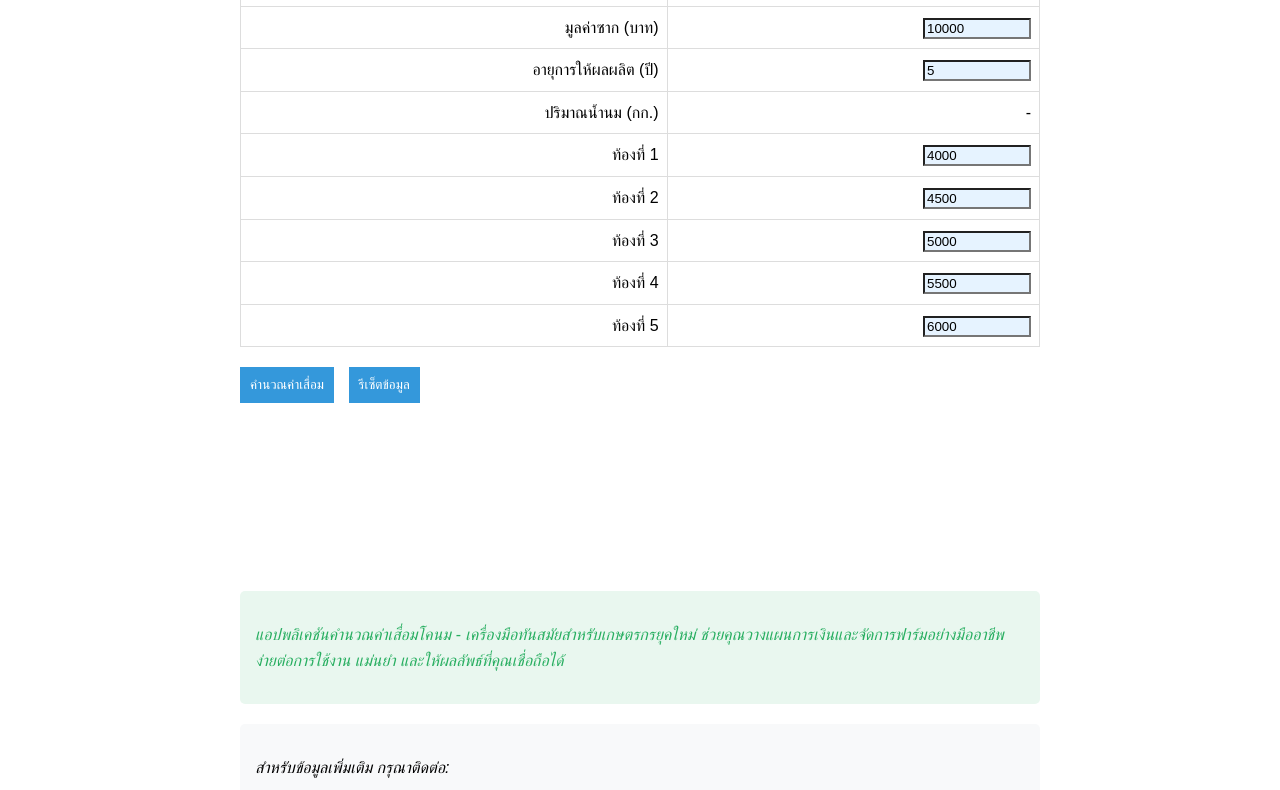
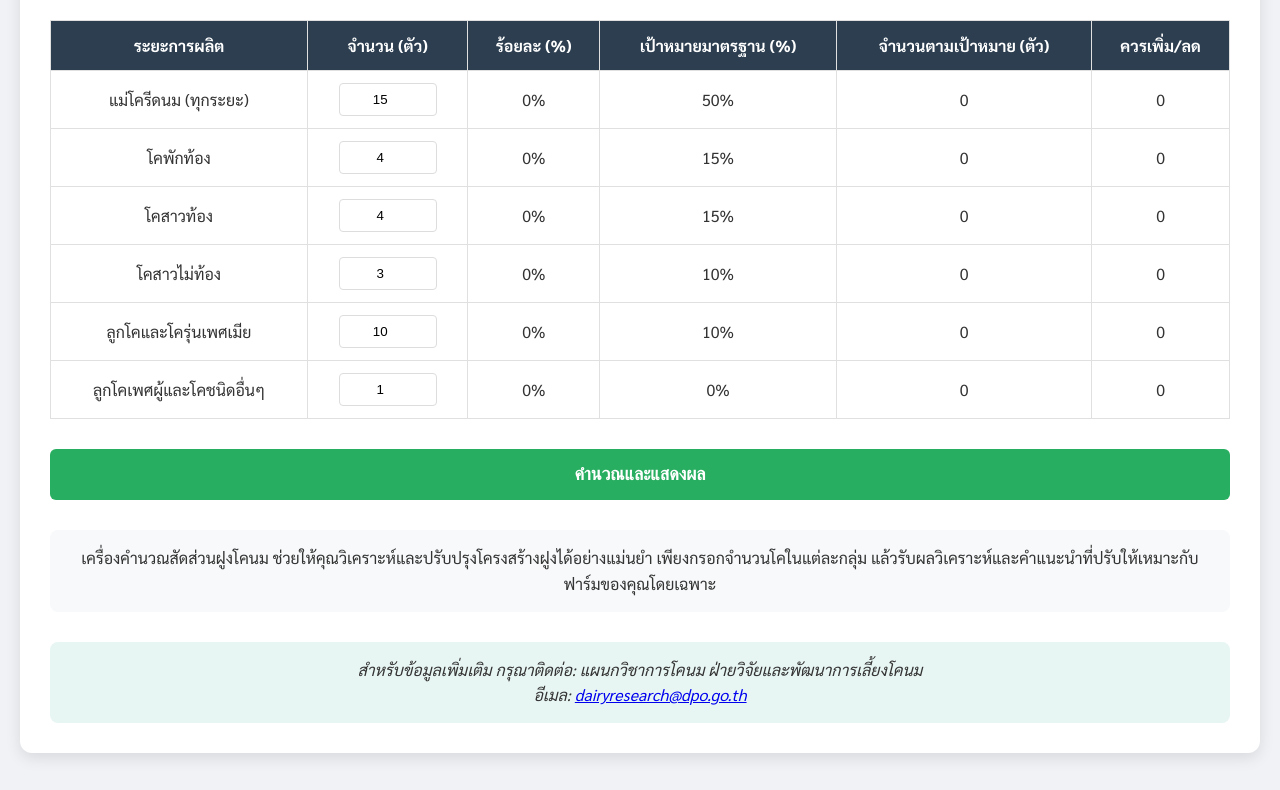
Before and after one commit to ritsawai/index.html, a plain HTML site: page index.html in a window 1280 px wide. Shown: the part 151-941 px from the top of the page. Drawn offline with nearby package versions, Linux system fonts and the light colour scheme.

Commit message:
Update index.html

```diff
--- a/index.html
+++ b/index.html
@@ -3,223 +3,259 @@
 <head>
     <meta charset="UTF-8">
     <meta name="viewport" content="width=device-width, initial-scale=1.0">
-    <title>แอปพลิเคชันคำนวณค่าเสื่อมโคนม</title>
-    <script src="https://cdn.jsdelivr.net/npm/chart.js"></script>
+    <title>เครื่องคำนวณสัดส่วนฝูงโคนม</title>
     <style>
-        body { font-family: Arial, sans-serif; line-height: 1.6; padding: 20px; max-width: 800px; margin: 0 auto; }
-        h1 { color: #2c3e50; }
-        table { border-collapse: collapse; width: 100%; margin-bottom: 20px; }
-        th, td { border: 1px solid #ddd; padding: 8px; text-align: right; }
-        th { background-color: #f2f2f2; }
-        input { width: 100px; }
-        .blue-cell { background-color: #e6f3ff; }
-        button { padding: 10px; background-color: #3498db; color: white; border: none; cursor: pointer; margin-right: 10px; }
-        button:hover { background-color: #2980b9; }
-        .contact-info { margin-top: 20px; font-style: italic; background-color: #f8f9fa; padding: 15px; border-radius: 5px; }
-        .app-description { margin-top: 20px; font-style: italic; background-color: #e9f7ef; padding: 15px; border-radius: 5px; color: #27ae60; }
-        .explanation { margin-top: 10px; font-style: italic; color: #666; }
-        .error { color: red; margin-top: 10px; }
+        :root {
+            --primary-color: #2c3e50;
+            --secondary-color: #27ae60;
+            --background-color: #f0f2f5;
+            --card-background: #ffffff;
+            --text-color: #333333;
+        }
+        body {
+            font-family: 'Sarabun', sans-serif;
+            line-height: 1.6;
+            margin: 0;
+            padding: 20px;
+            background-color: var(--background-color);
+            color: var(--text-color);
+        }
+        .container {
+            max-width: 1200px;
+            margin: auto;
+            background: var(--card-background);
+            padding: 30px;
+            border-radius: 12px;
+            box-shadow: 0 5px 15px rgba(0,0,0,0.1);
+        }
+        h1 {
+            text-align: center;
+            color: var(--primary-color);
+            margin-bottom: 30px;
+            font-size: 2.5em;
+        }
+        .table-responsive {
+            overflow-x: auto;
+        }
+        table {
+            width: 100%;
+            border-collapse: collapse;
+            margin-bottom: 30px;
+            background-color: var(--card-background);
+        }
+        th, td {
+            border: 1px solid #e0e0e0;
+            padding: 12px;
+            text-align: center;
+        }
+        th {
+            background-color: var(--primary-color);
+            color: var(--card-background);
+            font-weight: bold;
+        }
+        input[type="number"] {
+            width: 80px;
+            padding: 8px;
+            border: 1px solid #ddd;
+            border-radius: 4px;
+            text-align: center;
+        }
+        button {
+            display: block;
+            width: 100%;
+            padding: 15px;
+            background-color: var(--secondary-color);
+            color: white;
+            border: none;
+            border-radius: 6px;
+            cursor: pointer;
+            font-size: 18px;
+            font-weight: bold;
+            transition: background-color 0.3s;
+        }
+        button:hover {
+            background-color: #2ecc71;
+        }
+        #results {
+            margin-top: 30px;
+            padding: 20px;
+            background-color: #ecf0f1;
+            border-radius: 8px;
+            display: none;
+        }
+        #results h2 {
+            color: var(--primary-color);
+            margin-top: 0;
+        }
+        .recommendation {
+            background-color: #d5f5e3;
+            border-left: 5px solid var(--secondary-color);
+            padding: 15px;
+            margin-top: 20px;
+            border-radius: 4px;
+        }
+        .contact-info {
+            margin-top: 30px;
+            padding: 15px;
+            background-color: #e8f6f3;
+            border-radius: 8px;
+            text-align: center;
+            font-style: italic;
+        }
+        .tool-description {
+            margin-top: 30px;
+            padding: 15px;
+            background-color: #f7f9fa;
+            border-radius: 8px;
+            text-align: center;
+        }
+        @media (max-width: 768px) {
+            .container {
+                padding: 15px;
+            }
+            h1 {
+                font-size: 2em;
+            }
+            th, td {
+                padding: 8px;
+            }
+            input[type="number"] {
+                width: 60px;
+            }
+        }
     </style>
+    <link href="https://fonts.googleapis.com/css2?family=Sarabun:wght@300;400;700&display=swap" rel="stylesheet">
 </head>
 <body>
-    <h1>แอปพลิเคชันคำนวณค่าเสื่อมโคนม</h1>
-    <div id="inputForm">
+    <div class="container">
+        <h1>เครื่องคำนวณสัดส่วนฝูงโคนม</h1>
+        <div class="table-responsive">
             <table>
+                <thead>
                     <tr>
-                <td>ราคาโคนม/ตัว (บาท)</td>
-                <td><input type="number" id="cowPrice" class="blue-cell" value="45000" min="0"></td>
+                        <th>ระยะการผลิต</th>
+                        <th>จำนวน (ตัว)</th>
+                        <th>ร้อยละ (%)</th>
+                        <th>เป้าหมายมาตรฐาน (%)</th>
+                        <th>จำนวนตามเป้าหมาย (ตัว)</th>
+                        <th>ควรเพิ่ม/ลด</th>
                     </tr>
-            <tr>
-                <td>มูลค่าซาก (บาท)</td>
-                <td><input type="number" id="salvageValue" class="blue-cell" value="10000" min="0"></td>
-            </tr>
-            <tr>
-                <td>อายุการให้ผลผลิต (ปี)</td>
-                <td><input type="number" id="productiveYears" class="blue-cell" value="5" max="5" min="1"></td>
-            </tr>
-            <tr>
-                <td>ปริมาณน้ำนม (กก.)</td>
-                <td>-</td>
-            </tr>
-            <tr>
-                <td>     ท้องที่ 1</td>
-                <td><input type="number" id="milk1" class="blue-cell" value="4000" min="0"></td>
-            </tr>
-            <tr>
-                <td>     ท้องที่ 2</td>
-                <td><input type="number" id="milk2" class="blue-cell" value="4500" min="0"></td>
-            </tr>
-            <tr>
-                <td>     ท้องที่ 3</td>
-                <td><input type="number" id="milk3" class="blue-cell" value="5000" min="0"></td>
-            </tr>
-            <tr>
-                <td>     ท้องที่ 4</td>
-                <td><input type="number" id="milk4" class="blue-cell" value="5500" min="0"></td>
-            </tr>
-            <tr>
-                <td>     ท้องที่ 5</td>
-                <td><input type="number" id="milk5" class="blue-cell" value="6000" min="0"></td>
-            </tr>
+                </thead>
+                <tbody id="cowTable">
+                    <!-- จะถูกเติมด้วย JavaScript -->
+                </tbody>
             </table>
-
-        <button onclick="calculateDepreciation()">คำนวณค่าเสื่อม</button>
-        <button onclick="resetForm()">รีเซ็ตข้อมูล</button>
         </div>
-
-    <div id="error" class="error"></div>
-    <div id="result"></div>
-    <canvas id="depreciationChart"></canvas>
-
-    <div class="app-description">
-        <p>แอปพลิเคชันคำนวณค่าเสื่อมโคนม - เครื่องมือทันสมัยสำหรับเกษตรกรยุคใหม่ ช่วยคุณวางแผนการเงินและจัดการฟาร์มอย่างมืออาชีพ ง่ายต่อการใช้งาน แม่นยำ และให้ผลลัพธ์ที่คุณเชื่อถือได้</p>
+        <button onclick="calculate()">คำนวณและแสดงผล</button>
+        <div id="results">
+            <h2>ผลการวิเคราะห์</h2>
+            <div id="analysis"></div>
+            <div class="recommendation">
+                <h3>คำแนะนำ</h3>
+                <div id="recommendations"></div>
             </div>
-
+        </div>
+        <div class="tool-description">
+            เครื่องคำนวณสัดส่วนฝูงโคนม ช่วยให้คุณวิเคราะห์และปรับปรุงโครงสร้างฝูงได้อย่างแม่นยำ เพียงกรอกจำนวนโคในแต่ละกลุ่ม แล้วรับผลวิเคราะห์และคำแนะนำที่ปรับให้เหมาะกับฟาร์มของคุณโดยเฉพาะ
+        </div>
         <div class="contact-info">
-        <p>สำหรับข้อมูลเพิ่มเติม กรุณาติดต่อ:</p>
-        <p>แผนกวิชาการโคนม ฝ่ายวิจัยและพัฒนาการเลี้ยงโคนม</p>
-        <p>อีเมล: dairyresearch@dpo.go.th</p>
+            สำหรับข้อมูลเพิ่มเติม กรุณาติดต่อ: แผนกวิชาการโคนม ฝ่ายวิจัยและพัฒนาการเลี้ยงโคนม<br>
+            อีเมล: <a href="mailto:dairyresearch@dpo.go.th">dairyresearch@dpo.go.th</a>
+        </div>
     </div>
 
     <script>
-    function calculateDepreciation() {
-        const cowPrice = parseFloat(document.getElementById('cowPrice').value);
-        const salvageValue = parseFloat(document.getElementById('salvageValue').value);
-        const productiveYears = Math.min(parseInt(document.getElementById('productiveYears').value), 5);
-        const milkProduction = [
-            parseFloat(document.getElementById('milk1').value),
-            parseFloat(document.getElementById('milk2').value),
-            parseFloat(document.getElementById('milk3').value),
-            parseFloat(document.getElementById('milk4').value),
-            parseFloat(document.getElementById('milk5').value)
-        ].slice(0, productiveYears);
+        const cowData = [
+            { key: 'lactating', name: 'แม่โครีดนม (ทุกระยะ)', count: 15, target: 50 },
+            { key: 'dry', name: 'โคพักท้อง', count: 4, target: 15 },
+            { key: 'pregnantHeifers', name: 'โคสาวท้อง', count: 4, target: 15 },
+            { key: 'openHeifers', name: 'โคสาวไม่ท้อง', count: 3, target: 10 },
+            { key: 'femaleCalves', name: 'ลูกโคและโครุ่นเพศเมีย', count: 10, target: 10 },
+            { key: 'maleCalves', name: 'ลูกโคเพศผู้และโคชนิดอื่นๆ', count: 1, target: 0 }
+        ];
 
-        // Validate input
-        if (cowPrice <= 0 || salvageValue < 0 || productiveYears <= 0 || milkProduction.some(m => m < 0)) {
-            document.getElementById('error').textContent = "กรุณาตรวจสอบข้อมูลที่ป้อน ค่าต้องไม่ติดลบและราคาโคนมต้องมากกว่า 0";
-            return;
+        function initTable() {
+            const tableBody = document.getElementById('cowTable');
+            cowData.forEach(cow => {
+                const row = tableBody.insertRow();
+                row.innerHTML = `
+                    <td>${cow.name}</td>
+                    <td><input type="number" id="${cow.key}" value="${cow.count}" min="0"></td>
+                    <td id="${cow.key}Percentage">0%</td>
+                    <td>${cow.target}%</td>
+                    <td id="${cow.key}Target">0</td>
+                    <td id="${cow.key}Difference">0</td>
+                `;
+            });
         }
 
-        if (salvageValue >= cowPrice) {
-            document.getElementById('error').textContent = "มูลค่าซากต้องน้อยกว่าราคาโคนม";
-            return;
+        function calculate() {
+            let total = 0;
+            cowData.forEach(cow => {
+                cow.count = parseInt(document.getElementById(cow.key).value) || 0;
+                total += cow.count;
+            });
+
+            let analysisText = `<strong>จำนวนโคทั้งหมด: ${total} ตัว</strong><br><br>`;
+            let recommendationsText = '';
+
+            cowData.forEach(cow => {
+                const percentage = (cow.count / total * 100).toFixed(1);
+                const targetCount = Math.round(total * cow.target / 100);
+                const difference = targetCount - cow.count;
+
+                document.getElementById(`${cow.key}Percentage`).textContent = `${percentage}%`;
+                document.getElementById(`${cow.key}Target`).textContent = targetCount;
+                document.getElementById(`${cow.key}Difference`).textContent = difference;
+
+                analysisText += `${cow.name}: ${cow.count} ตัว (${percentage}%)<br>`;
+
+                switch(cow.key) {
+                    case 'lactating':
+                        if (percentage < 50) {
+                            recommendationsText += `จำนวนโครีดนมที่เหมาะสมของฟาร์ม คือ ${targetCount} ตัว (ควรเพิ่ม ${difference} ตัว)<br>`;
                         }
-
-        document.getElementById('error').textContent = ""; // Clear any previous error
-
-        const straightLineDepreciation = (cowPrice - salvageValue) / productiveYears;
-        const totalMilk = milkProduction.reduce((a, b) => a + b, 0);
-
-        let resultHTML = '<h2>ผลการคำนวณ</h2>';
-
-        // วิธีเส้นตรง
-        resultHTML += '<h3>ค่าเสื่อมแบบเส้นตรง</h3>';
-        resultHTML += '<p class="explanation">วิธีนี้คำนวณค่าเสื่อมเท่ากันทุกปี</p>';
-        resultHTML += '<table><tr><th>ท้องที่</th><th>ค่าเสื่อม (บาท)</th><th>มูลค่าคงเหลือ (บาท)</th></tr>';
-
-        // สร้างข้อมูลสำหรับกราฟ
-        const labels = Array.from({length: productiveYears + 1}, (_, i) => `ท้องที่ ${i}`);
-        const straightLineData = [cowPrice];
-        const productionBasedData = [cowPrice];
-
-        let remainingStraightLine = cowPrice;
-        for (let i = 0; i <= productiveYears; i++) {
-            let depreciation = i === 0 ? 0 : straightLineDepreciation;
-            resultHTML += `<tr><td>${i}</td><td>${depreciation.toLocaleString('th-TH', {maximumFractionDigits: 0})}</td><td>${remainingStraightLine.toLocaleString('th-TH', {maximumFractionDigits: 0})}</td></tr>`;
-            remainingStraightLine -= depreciation;
-            straightLineData.push(remainingStraightLine);
+                        break;
+                    case 'dry':
+                        if (percentage < 15) {
+                            recommendationsText += `จำนวนแม่โคพักท้องที่เหมาะสมของฟาร์ม คือ ${targetCount} ตัว (ควรเพิ่ม ${difference} ตัว)<br>`;
                         }
-        resultHTML += '</table>';
-
-        // วิธีตามปริมาณผลผลิต
-        resultHTML += '<h3>ค่าเสื่อมตามปริมาณผลผลิตนม</h3>';
-        resultHTML += '<p class="explanation">วิธีนี้คำนวณค่าเสื่อมตามสัดส่วนของปริมาณน้ำนมที่ผลิตได้ในแต่ละปี</p>';
-        resultHTML += '<table><tr><th>ท้องที่</th><th>ค่าเสื่อม (บาท)</th><th>มูลค่าคงเหลือ (บาท)</th></tr>';
-        let remainingProductionBased = cowPrice;
-        for (let i = 0; i <= productiveYears; i++) {
-            let productionBasedDepreciation;
-            if (i === 0) {
-                productionBasedDepreciation = 0;
-            } else if (i === 1) {
-                productionBasedDepreciation = Math.round((cowPrice - salvageValue) * milkProduction[i-1] / totalMilk);
-                remainingProductionBased = cowPrice; // ยังไม่หักค่าเสื่อมในปีแรก
-            } else if (i === productiveYears) {
-                productionBasedDepreciation = remainingProductionBased - salvageValue;
-            } else {
-                productionBasedDepreciation = Math.round((cowPrice - salvageValue) * milkProduction[i-1] / totalMilk);
+                        break;
+                    case 'pregnantHeifers':
+                        if (percentage < 15) {
+                            recommendationsText += `จำนวนโคสาวท้องที่เหมาะสมคือ ${targetCount} ตัว (ควรเพิ่ม ${difference} ตัว)<br>`;
                         }
-            resultHTML += `<tr><td>${i}</td><td>${productionBasedDepreciation.toLocaleString('th-TH', {maximumFractionDigits: 0})}</td><td>${remainingProductionBased.toLocaleString('th-TH', {maximumFractionDigits: 0})}</td></tr>`;
-            if (i > 0) {
-                remainingProductionBased -= productionBasedDepreciation;
+                        break;
+                    case 'openHeifers':
+                        if (percentage < 10) {
+                            recommendationsText += `จำนวนโคสาวไม่ท้องที่เหมาะสมคือ ${targetCount} ตัว (ควรเพิ่ม ${difference} ตัว)<br>`;
+                        } else if (percentage > 10) {
+                            recommendationsText += `จำนวนโคสาวไม่ท้องที่เหมาะสมคือ ${targetCount} ตัว (ควรลด ${-difference} ตัว)<br>`;
                         }
-            productionBasedData.push(remainingProductionBased);
+                        break;
+                    case 'femaleCalves':
+                        if (percentage < 10) {
+                            recommendationsText += `จำนวนลูกโคและโครุ่นเพศเมียที่เหมาะสมคือ ${targetCount} ตัว (ควรเพิ่ม ${difference} ตัว)<br>`;
+                        } else if (percentage > 10) {
+                            recommendationsText += `จำนวนลูกโคและโครุ่นเพศเมียที่เหมาะสมคือ ${targetCount} ตัว (ควรลด ${-difference} ตัว)<br>`;
                         }
-        resultHTML += '</table>';
-
-        document.getElementById('result').innerHTML = resultHTML;
-
-        // สร้างกราฟ
-        const ctx = document.getElementById('depreciationChart').getContext('2d');
-        new Chart(ctx, {
-            type: 'line',
-            data: {
-                labels: labels,
-                datasets: [{
-                    label: 'ค่าเสื่อมแบบเส้นตรง',
-                    data: straightLineData,
-                    borderColor: 'rgb(75, 192, 192)',
-                    tension: 0.1
-                }, {
-                    label: 'ค่าเสื่อมตามปริมาณผลผลิต',
-                    data: productionBasedData,
-                    borderColor: 'rgb(255, 99, 132)',
-                    tension: 0.1
-                }]
-            },
-            options: {
-                responsive: true,
-                scales: {
-                    y: {
-                        beginAtZero: true,
-                        title: {
-                            display: true,
-                            text: 'มูลค่าคงเหลือ (บาท)'
+                        break;
+                    case 'maleCalves':
+                        if (cow.count > 0) {
+                            recommendationsText += `จำนวนลูกโคเพศผู้และโคชนิดอื่นๆ ไม่ควรมี (ควรลด ${cow.count} ตัว)<br>`;
                         }
-                    },
-                    x: {
-                        title: {
-                            display: true,
-                            text: 'ท้องที่'
-                        }
-                    }
-                },
-                plugins: {
-                    title: {
-                        display: true,
-                        text: `การเปรียบเทียบค่าเสื่อม ${productiveYears} ปี`
-                    }
-                }
+                        break;
                 }
             });
 
-        console.log(`จำนวนปีที่แสดง: ${productiveYears}`);
-        console.log('ข้อมูลแบบเส้นตรง:', straightLineData);
-        console.log('ข้อมูลตามปริมาณผลผลิต:', productionBasedData);
+            document.getElementById('analysis').innerHTML = analysisText;
+            document.getElementById('recommendations').innerHTML = recommendationsText || 'ไม่มีคำแนะนำเพิ่มเติม สัดส่วนฝูงโคของคุณอยู่ในเกณฑ์ที่เหมาะสมแล้ว';
+            document.getElementById('results').style.display = 'block';
         }
 
-    function resetForm() {
-        document.getElementById('cowPrice').value = "45000";
-        document.getElementById('salvageValue').value = "10000";
-        document.getElementById('productiveYears').value = "5";
-        document.getElementById('milk1').value = "4000";
-        document.getElementById('milk2').value = "4500";
-        document.getElementById('milk3').value = "5000";
-        document.getElementById('milk4').value = "5500";
-        document.getElementById('milk5').value = "6000";
-        document.getElementById('error').textContent = "";
-        document.getElementById('result').innerHTML = "";
-        document.getElementById('depreciationChart').innerHTML = "";
-    }
+        window.onload = function() {
+            initTable();
+        };
     </script>
 </body>
 </html>
```
Lines whose indentation alone changed are shown as unchanged.
